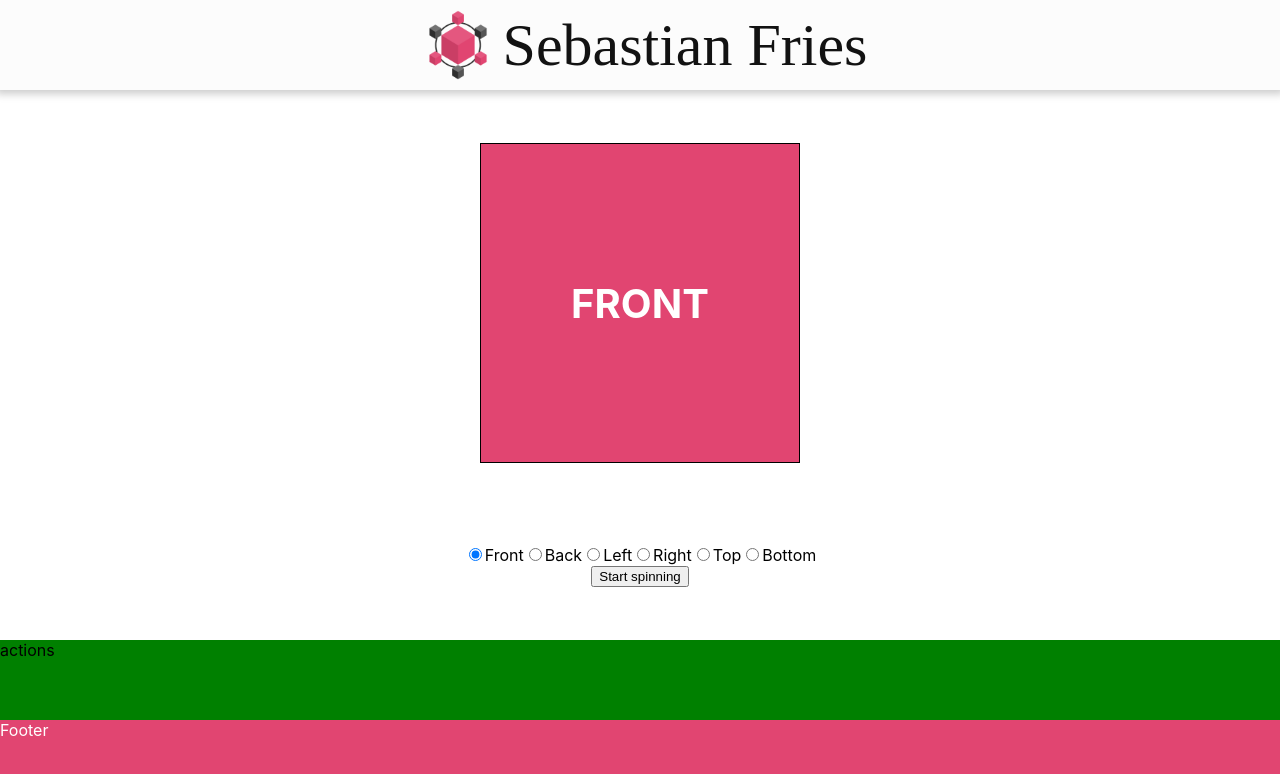
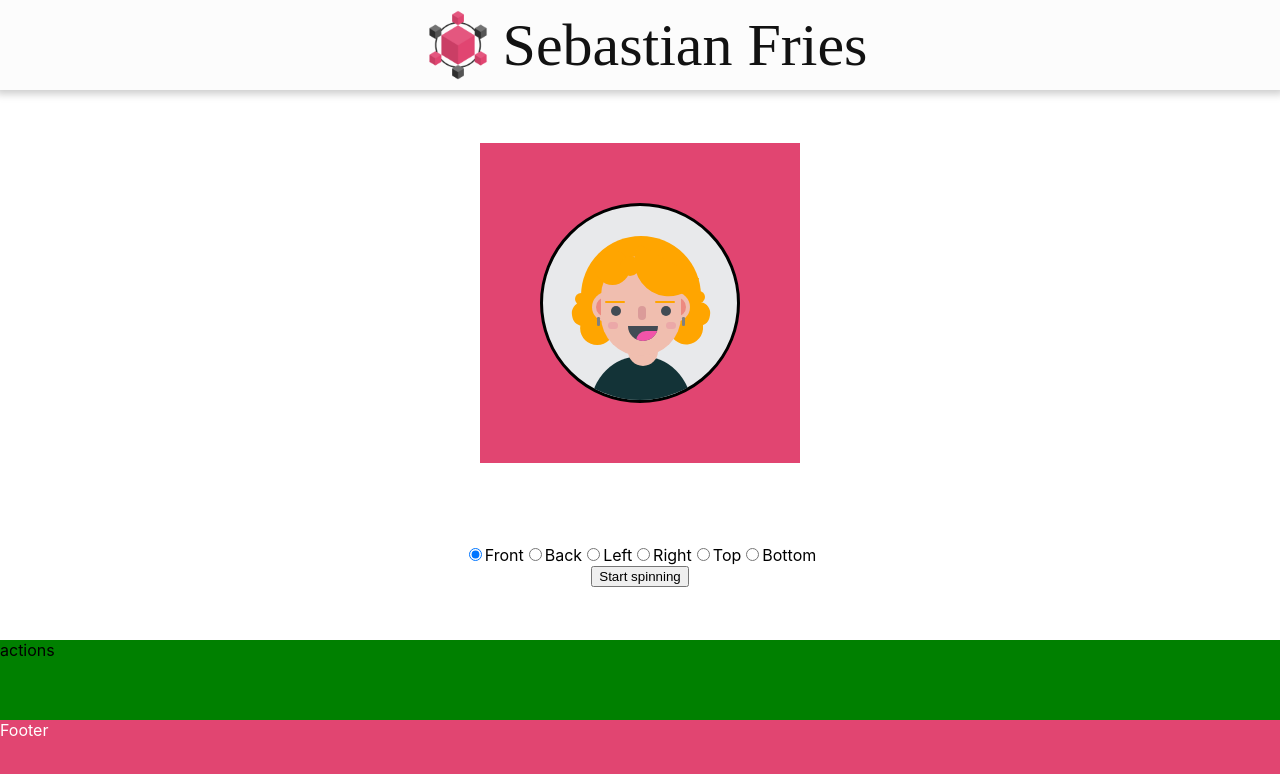
Before and after one commit to frse97/sebastianfries, a React (Create React App) app: page / in a window 1280 px wide. Shown: the top 774 px of the page. Built offline with nearby package versions, Linux system fonts and the light colour scheme; a web font is replaced by a local one.

Commit message:
Relates styles.

```diff
--- a/src/components/FrseAvatar/FrseAvatar.scss
+++ b/src/components/FrseAvatar/FrseAvatar.scss
@@ -16,7 +16,7 @@
 }
 
 .profile-picture {
-  transform: scale(1.6);
+  transform: scale(1);
   width: 200px;
   height: 200px;
   box-sizing: border-box;
--- a/src/components/FrseCube/FrseCube.scss
+++ b/src/components/FrseCube/FrseCube.scss
@@ -145,7 +145,6 @@
     position: absolute;
     width: var(--cube-size);
     height: var(--cube-size);
-    border: 1px solid black;
     line-height: var(--cube-size);
     font-size: 40px;
     font-weight: bold;
--- a/src/components/FrseMain/FrseMain.tsx
+++ b/src/components/FrseMain/FrseMain.tsx
@@ -1,5 +1,6 @@
 import React, { memo } from "react";
 import { FrseActions } from "../FrseActions";
+import { FrseAvatar } from "../FrseAvatar";
 import { FrseCube } from "../FrseCube";
 import "./FrseMain.scss";
 
@@ -10,7 +11,20 @@ const FrseMain: React.FC<IFrseMain> = (props) => {
     <main className="frse-main">
       <div className="frse-main-cube">
         <FrseCube
-          front="FRONT"
+          front={
+            <div
+              style={{
+                position: "relative",
+                width: "100%",
+                height: "100%",
+                display: "flex",
+                alignItems: "center",
+                justifyContent: "center",
+              }}
+            >
+              <FrseAvatar />
+            </div>
+          }
           back="BACK"
           top="TOP"
           bottom="BOTTOM"
```
